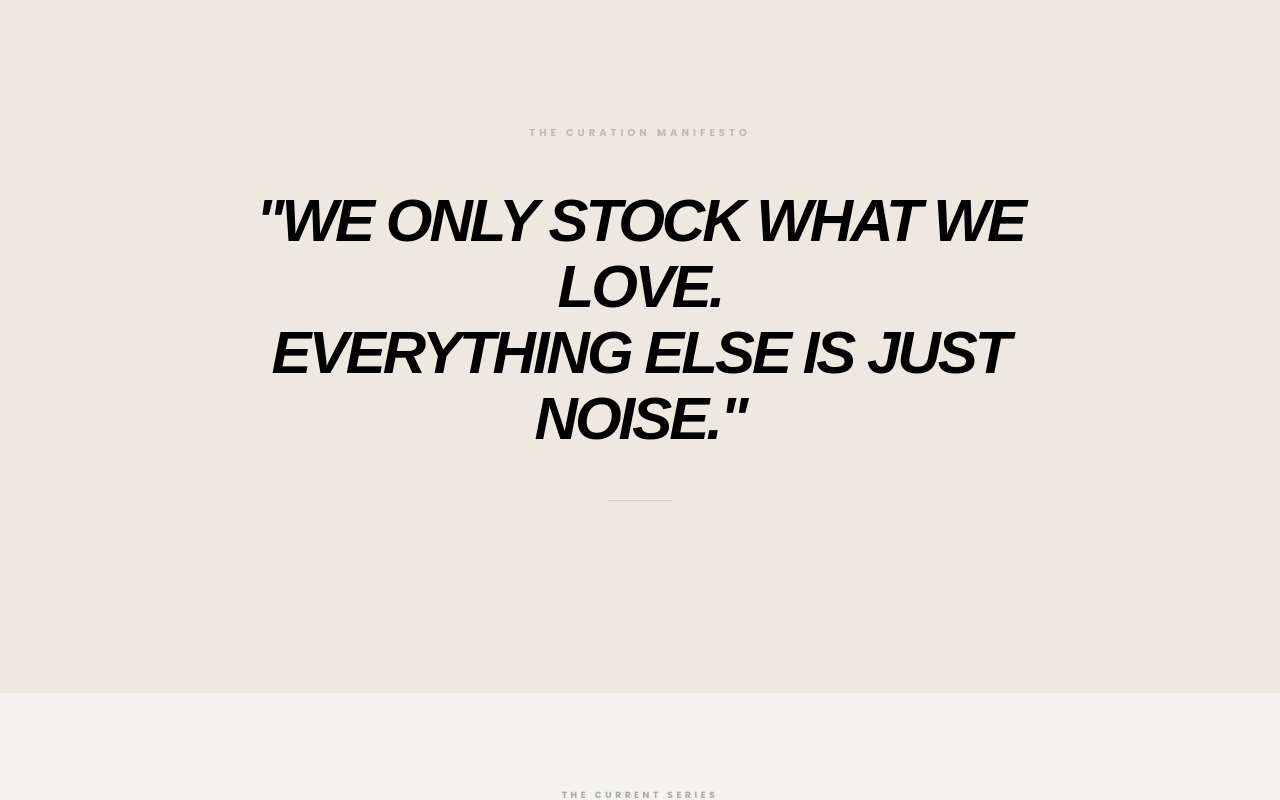
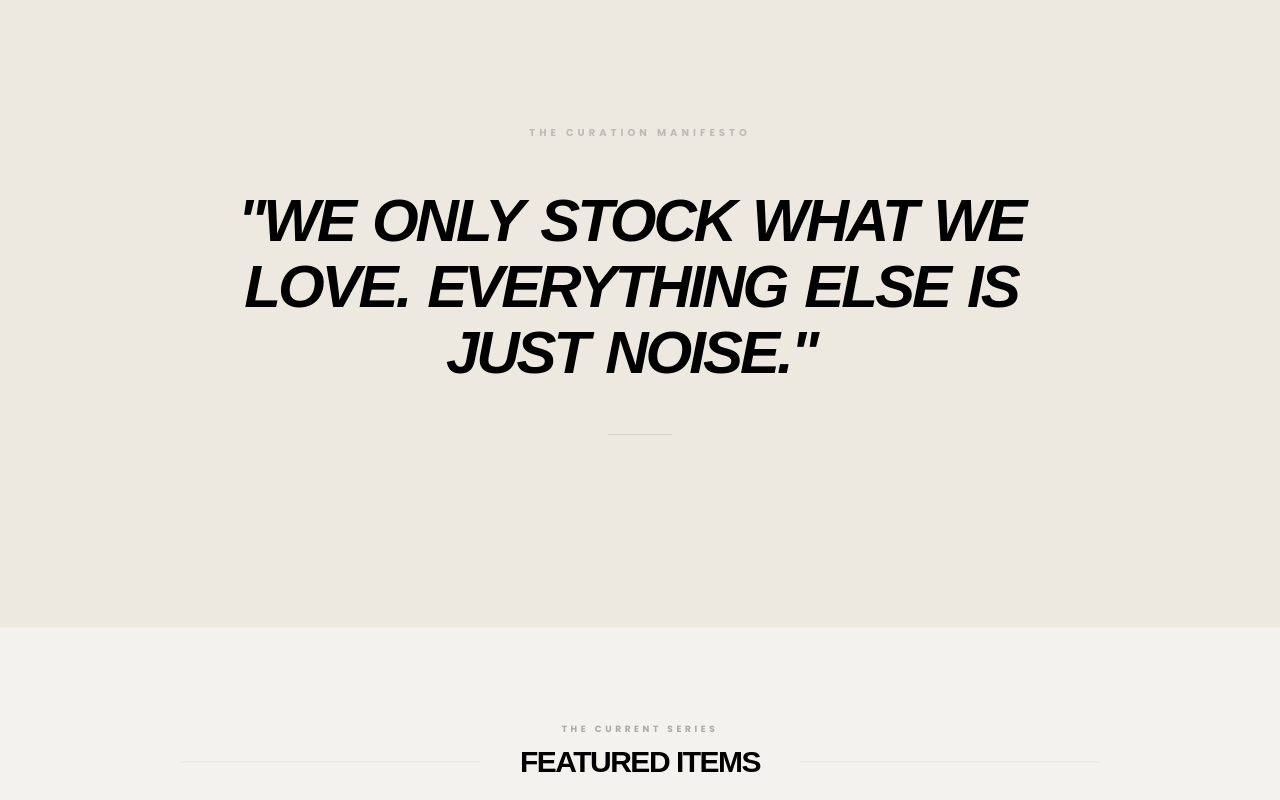
Before and after one commit to olabanji12-ojo/Tomibookstore, a React (Vite) app: page / in a window 1280 px wide. Shown: the part 1540-2340 px from the top of the page. Built offline with nearby package versions, Linux system fonts and the light colour scheme; a web font is replaced by a local one.

Commit message:
text animation

```diff
--- a/src/components/home/HeroSection.tsx
+++ b/src/components/home/HeroSection.tsx
@@ -128,14 +128,18 @@ const HeroSection = ({ onQuickView }: HeroSectionProps) => {
                       className="text-4xl md:text-6xl lg:text-7xl font-black text-black
                                  leading-[0.95] tracking-[-0.04em] mb-8 font-mona uppercase flex flex-wrap justify-center md:justify-start"
                     >
-                      {slide.name.split('').map((char, index) => (
-                        <motion.span
-                          key={index}
-                          variants={letterVariants}
-                          style={{ display: 'inline-block', whiteSpace: char === ' ' ? 'pre' : 'normal' }}
-                        >
-                          {char}
-                        </motion.span>
+                      {slide.name.split(' ').map((word, wIdx) => (
+                        <span key={wIdx} className="inline-block whitespace-nowrap mr-[0.3em]">
+                          {word.split('').map((char, cIdx) => (
+                            <motion.span
+                              key={cIdx}
+                              variants={letterVariants}
+                              className="inline-block"
+                            >
+                              {char}
+                            </motion.span>
+                          ))}
+                        </span>
                       ))}
                     </motion.h1>
 
--- a/src/components/home/Philosophy.tsx
+++ b/src/components/home/Philosophy.tsx
@@ -1,24 +1,66 @@
 import { motion } from 'framer-motion';
 
+const containerVariants = {
+  hidden: { opacity: 0 },
+  visible: {
+    opacity: 1,
+    transition: {
+      staggerChildren: 0.15,
+      delayChildren: 0.3,
+    }
+  }
+};
+
+const wordVariants = {
+  hidden: { opacity: 0, y: 15 },
+  visible: {
+    opacity: 1,
+    y: 0,
+    transition: { duration: 0.6, ease: [0.22, 1, 0.36, 1] }
+  }
+};
+
 const Philosophy = () => {
+  const manifesto = "\"We only stock what we love. Everything else is just noise.\"";
+
   return (
     <section className="py-32 md:py-48 bg-[#ede9e1]">
       <div className="max-w-[1000px] mx-auto px-8 md:px-12 text-center">
-        <motion.div
-           initial={{ opacity: 0, y: 30 }}
-           whileInView={{ opacity: 1, y: 0 }}
-           viewport={{ once: true }}
-           transition={{ duration: 1, ease: "easeOut" }}
-        >
-          <span className="font-poppins text-[10px] font-bold tracking-[0.4em] uppercase text-black/20 block mb-12">
+        <div>
+          <motion.span
+            initial={{ opacity: 0, y: 10 }}
+            whileInView={{ opacity: 1, y: 0 }}
+            viewport={{ once: true }}
+            className="font-poppins text-[10px] font-bold tracking-[0.4em] uppercase text-black/20 block mb-12"
+          >
             The Curation Manifesto
-          </span>
-          <h2 className="font-mona text-3xl md:text-5xl lg:text-6xl font-black text-black leading-[1.1] uppercase tracking-tighter italic">
-            "We only stock what we love. <br />
-            Everything else is just noise."
-          </h2>
-          <div className="w-16 h-px bg-black/10 mx-auto mt-12" />
-        </motion.div>
+          </motion.span>
+
+          <motion.h2
+            variants={containerVariants}
+            initial="hidden"
+            whileInView="visible"
+            viewport={{ once: true, margin: "-100px" }}
+            className="font-mona text-3xl md:text-5xl lg:text-6xl font-black text-black leading-[1.1] uppercase tracking-tighter italic flex flex-wrap justify-center"
+          >
+            {manifesto.split(' ').map((word, i) => (
+              <motion.span
+                key={i}
+                variants={wordVariants}
+                className="inline-block mr-[0.3em] whitespace-nowrap"
+              >
+                {word}
+              </motion.span>
+            ))}
+          </motion.h2>
+
+          <motion.div
+            initial={{ scaleX: 0 }}
+            whileInView={{ scaleX: 1 }}
+            viewport={{ once: true }}
+            className="w-16 h-px bg-black/10 mx-auto mt-12 origin-center"
+          />
+        </div>
       </div>
     </section>
   );
```
